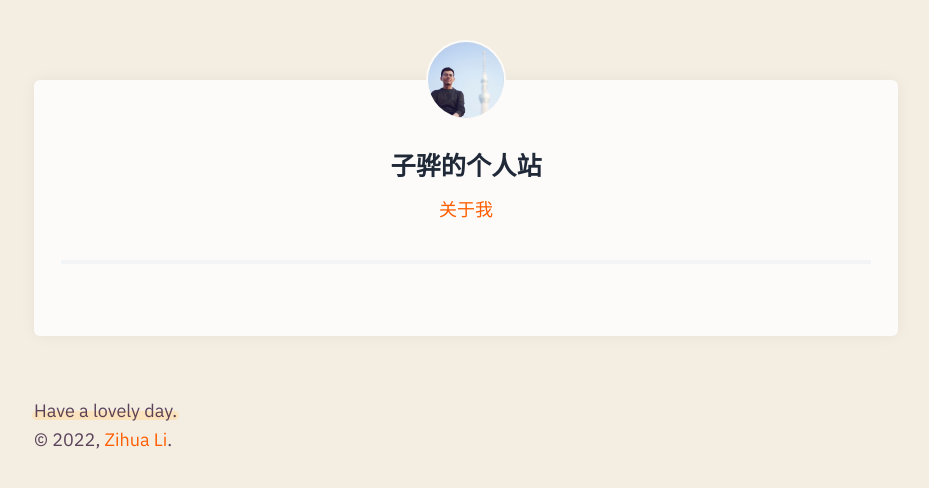
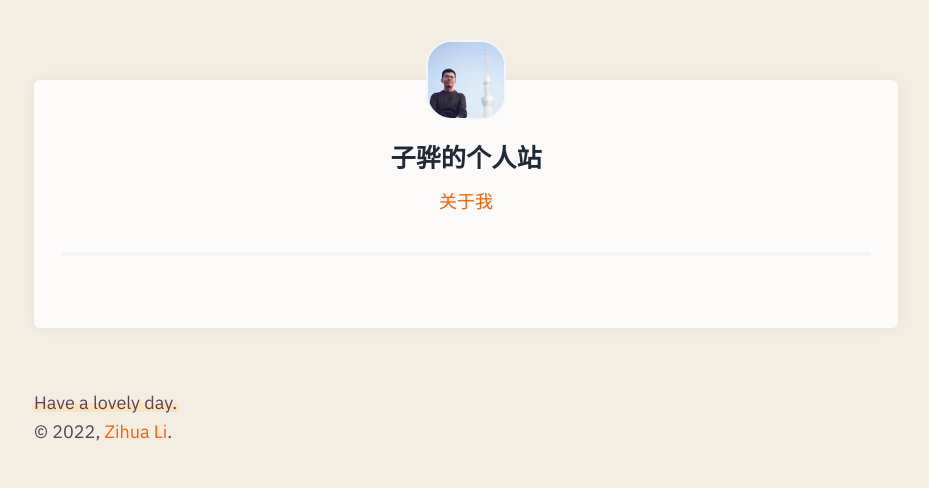
Before and after one commit to luin/blog, an Astro site: page / in a window 1280 px wide. Shown: the whole page, without its empty margins (174-1103 px from the left). Built offline with nearby package versions, Linux system fonts and the light colour scheme; Astro itself is replaced by a stand-in of ours.

Commit message:
Adjust styles

```diff
--- a/src/components/BaseBody.astro
+++ b/src/components/BaseBody.astro
@@ -7,7 +7,9 @@ import BaseFooter from "component:BaseFooter";
     <div class="wrapper">
       <div class="logo">
         <a href="/">
+        <div class="logo-bio">
           <img width="80" height="80" src="/assets/bio.jpg" />
+          </div>
         </a>
       </div>
       <slot />
@@ -47,13 +49,17 @@ import BaseFooter from "component:BaseFooter";
     justify-content: center;
     margin: calc(-2em - 40px) auto 1em;
 
-    :global(img) {
-      border-radius: 50%;
-      border: 2px solid var(--color-content-bg);
-      transition: border-color 0.4s;
+    .logo-bio {
+      background: #bed6f2;
+      border-radius: 32%;
+      height: 80px;
+      width: 80px;
+      border: 2px solid rgba(255, 255, 255, 0.8);
+      overflow: hidden;
+      transition: box-shadow 0.2s;
 
       &:hover {
-        border-color: var(--color-bg);
+        box-shadow: 0px 0px 15px 0px rgba(29, 28, 26, 0.05);
       }
     }
   }
```
